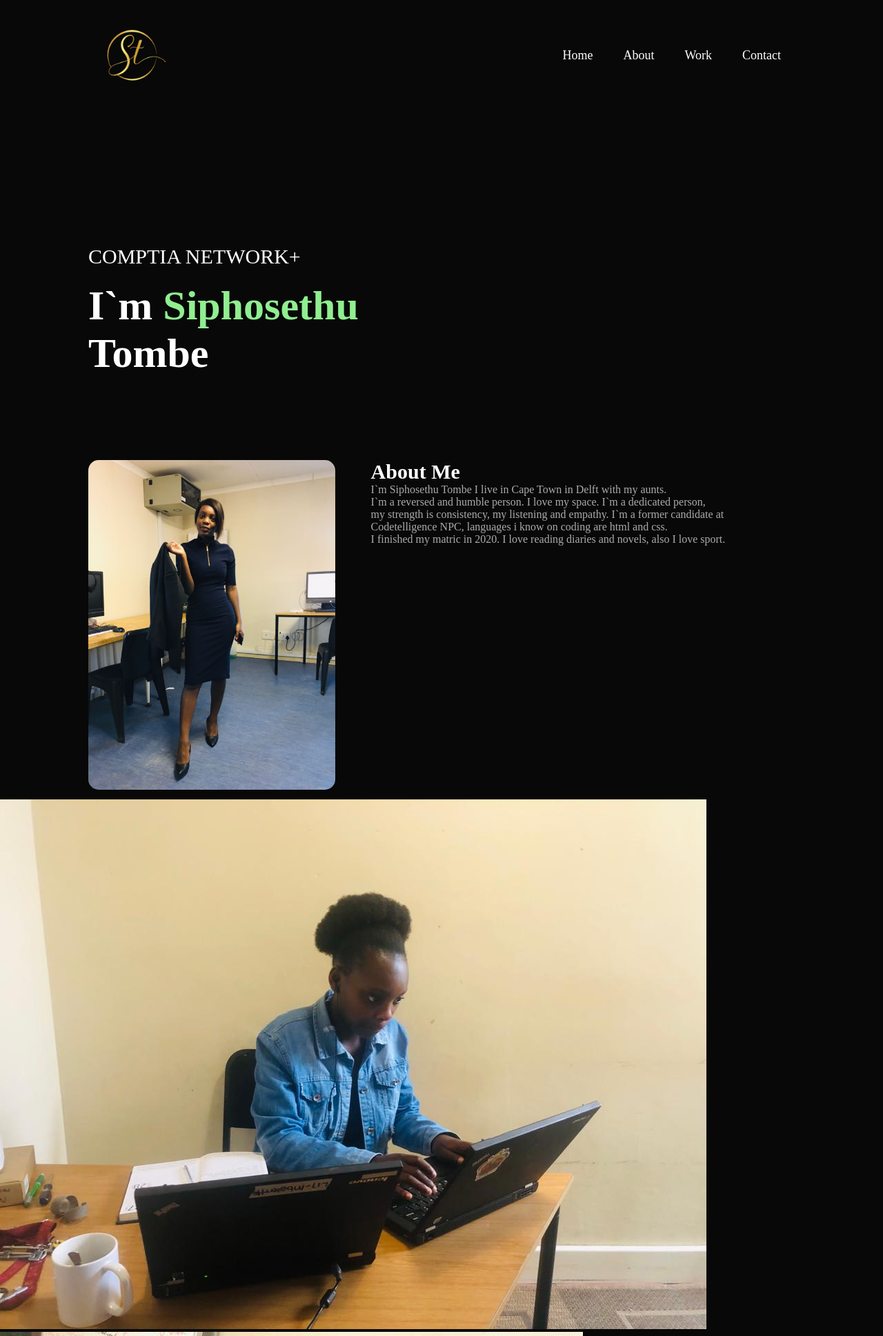
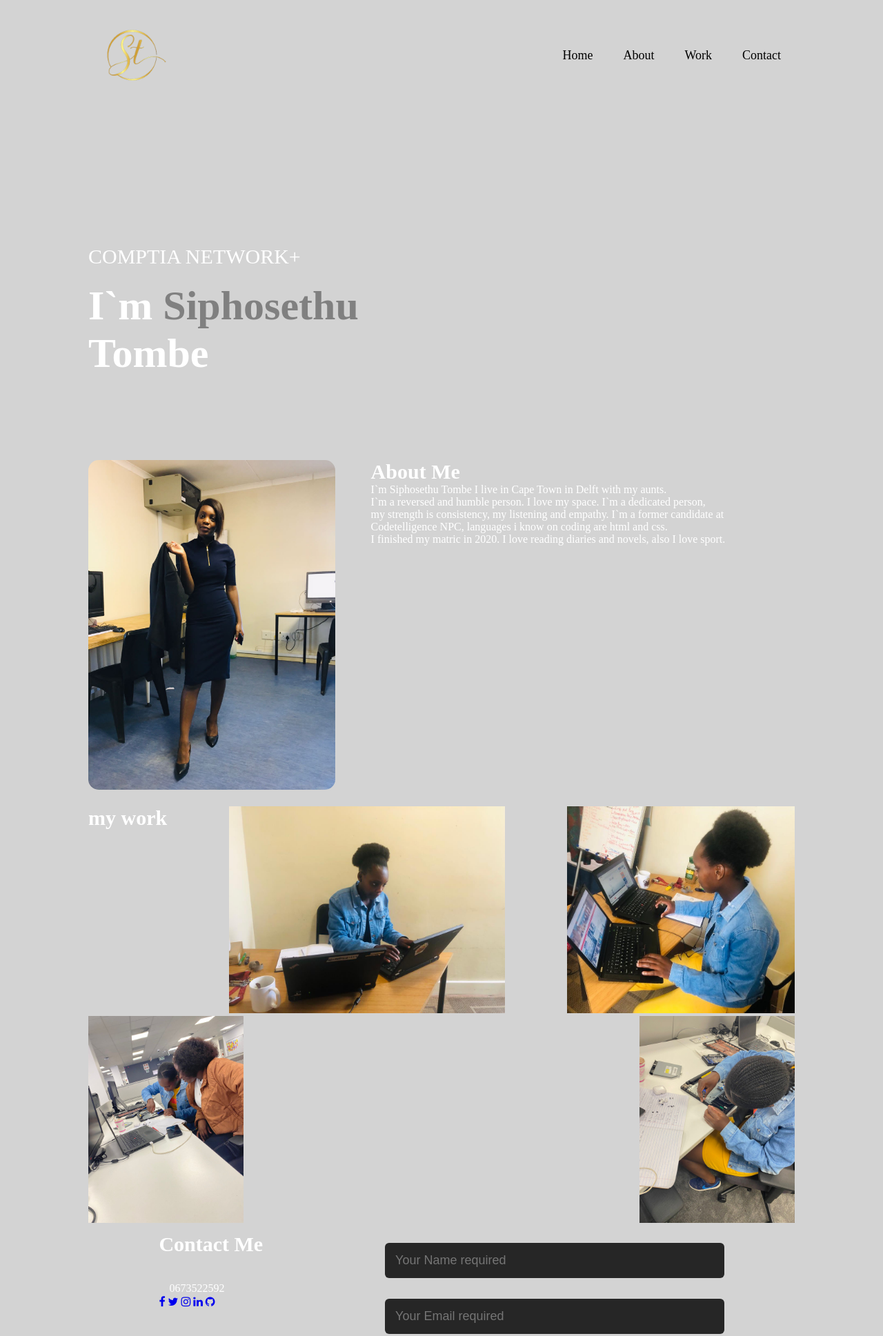
Before and after one commit to siphosethucodes/tombe-portfolio, a plain HTML site: page sethu portfolio/index.html in a window 1280 px wide. Shown: the top 1937 px of the page at 69% size. Drawn offline with Linux system fonts and the light colour scheme.

Commit message:
Add files via upload

```diff
--- a/sethu portfolio/index.html
+++ b/sethu portfolio/index.html
@@ -36,6 +36,8 @@
         </div>
         <div class="about-col-2">
           <h1 class="sub-title">About Me</h1>
+
+
           <p>I`m Siphosethu Tombe I live in Cape Town in Delft with my aunts.<br>
             I`m a reversed and humble person. I love my space. I`m a dedicated person,<br>
             my strength is consistency, my listening and empathy. I`m a former candidate at<br>
@@ -47,19 +49,22 @@
         </div>
         <!-- ----------Work--------------- -->
         <div id="work">
+            <div class="container">
             <div class="row">
+                <h2 class="sub-title">my work</h2>
               <div class="column">
-                <img src="img/pic 1.jpg" alt="Snow" style="width:100">
+                <img src="img/pic 1.jpg" alt="Snow" style="width: 400" height="300">
              </div>
               <div class="column">
-                <img src="img/pic 2.jpg" alt="Snow" style="width:100">
+                <img src="img/pic 2.jpg" alt="Snow" style="width: 400" height="300">
             </div>
             <div class="column">
-            <img src="img/pic 3.jpg" alt="Snow" style="width: 100">
+            <img src="img/pic 3.jpg" alt="Snow" style="width: 400" height="300">
           </div>
           <div class="column">
-            <img src="img/pic 4.jpg" alt="Snow" style="width: 100">
+            <img src="img/pic 4.jpg" alt="Snow" style="width: 400" height="300">
           </div>
+        </div>
 
             <!-- ----------contact--------------- -->
         <div id="contact">
@@ -78,7 +83,7 @@
             </div>
 
                 <div class="contact-right">
-                   <form>
+                   <form action="https://formsubmit.co/siphosethutombe2022@gmail.com" method="post">
                     <input type="text" name="Name" placeholder="Your Name required">
                     <input type="email" name="Email" placeholder="Your Email required">
                      <textarea name="Message" rows="6" placeholder="Your Message"></textarea>
--- a/sethu portfolio/style.css
+++ b/sethu portfolio/style.css
@@ -5,7 +5,7 @@
     box-sizing: border-box;
 }
 body{
-    background: #080808;
+    background: lightgrey;
     color: #fff;
 }
 #header{
@@ -37,7 +37,7 @@ body{
    }
 
    nav ul li a{
-    color: #fff;
+    color: black;
     text-decoration: none;
     font-size: 18px;
     position: relative;
@@ -63,12 +63,12 @@ body{
     margin-top: 20px;
    }
    .header-text h1 span{
-    color: lightgreen;
+    color: grey;
    }
    /* -------------about---------- */
    #about{
     padding: 80px 0;
-    color: #ababab;
+    color: whithe;
    }
    .row{
     display: flex;
@@ -183,3 +183,6 @@ form .btn2{
     margin-top: 20px;
     cursor: pointer;
 }
+.columb img{
+    position: center;
+}
```
Also changed, not shown: 1 other file.
